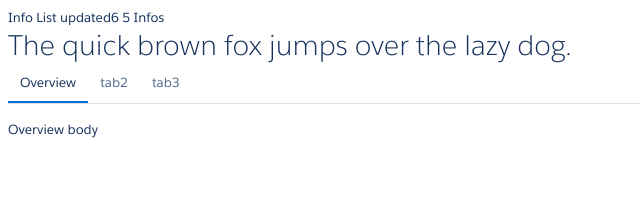
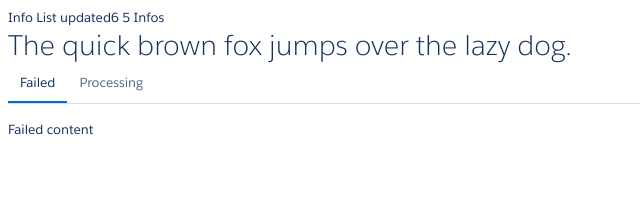
Before and after one commit to vad1m198/ng-batch-info, an Angular app: page / in a window 1280 px wide. Shown: the top 205 px of the page, without its empty margins (0-640 px from the left). Built offline with nearby package versions, Linux system fonts and the light colour scheme.

Commit message:
tabs chages

```diff
--- a/src/app/infoList/infoList.component.html
+++ b/src/app/infoList/infoList.component.html
@@ -1,18 +1,23 @@
 <h2>Info List updated6</h2>
 {{infos.length}} Infos
 <div class="slds-text-heading_large">The quick brown fox jumps over the lazy dog.</div>
+
 <sl-tabs>
 
-
-<ng-template sl-tab heading="Overview">
-    Overview body
-</ng-template>
-
-<ng-template sl-tab heading="tab2">
-    tab2
-</ng-template>
-
-<ng-template sl-tab heading="tab3">
-    tab3
-</ng-template>
+    <sl-tab>
+        <ng-template sl-tab-heading>
+            <div>Failed</div>
+        </ng-template>
+        <ng-template sl-tab-content>
+            <div>Failed content</div>
+        </ng-template>
+    </sl-tab>
+    <sl-tab>
+        <ng-template sl-tab-heading>
+            <div>Processing</div>
+        </ng-template>
+        <ng-template sl-tab-content>
+            <div>Processing content</div>
+        </ng-template>
+    </sl-tab>
 </sl-tabs>
--- a/src/app/tabs/tab.component.ts
+++ b/src/app/tabs/tab.component.ts
@@ -1,19 +1,35 @@
-import { Component, Input, TemplateRef, Directive,Optional } from "@angular/core";
+import { Component, Input, TemplateRef, Directive,Optional,ContentChild,QueryList } from "@angular/core";
+
+@Directive({selector: '[sl-tab-heading]'})
+export class SlTabHeading {
+  constructor(public templateRef: TemplateRef<any>) {}
+}
+
+@Directive({selector: '[sl-tab-content]'})
+export class SlTabContent {
+  constructor(public templateRef: TemplateRef<any>) {}
+}
 
 @Directive({
-  selector: 'ng-template[sl-tab]',
-  exportAs: 'slTab',
+  selector: 'sl-tab'
 })
 export class SlTab {
   @Input() Id: string | number;
-  @Input() heading: string | TemplateRef<any>;
+  @Input() heading: TemplateRef<any>;
   private _active: boolean = false;
+  @ContentChild(SlTabContent) contentTemplate: SlTabContent;
+  @ContentChild(SlTabHeading) headingTemplate: SlTabHeading;
 
   constructor(@Optional() public templateRef: TemplateRef<any>) {}
 
-    ngAfterContentInit() {
-      console.log('SlTab ngAfterContentInit', this.heading)
+  ngAfterContentInit() {
+    console.log('this.headingTemplate',this.headingTemplate);
+    console.log('this.contentTemplate',this.contentTemplate);
+    if (this.headingTemplate) {
+      this.heading = this.headingTemplate.templateRef;
     }
+    this.templateRef = this.contentTemplate.templateRef;
+  }
 
   set active(active: boolean) {
     this._active = active;
@@ -23,13 +39,3 @@ export class SlTab {
     return this._active;
   }
 }
-
-@Directive({selector: 'ng-template[sl-tab-heading]'})
-export class SlTabHeading {
-  constructor(public templateRef: TemplateRef<any>) {}
-}
-
-@Directive({selector: 'ng-template[sl-tab-content]'})
-export class SlTabContent {
-  constructor(public templateRef: TemplateRef<any>) {}
-}
--- a/src/app/tabs/tabs.component.html
+++ b/src/app/tabs/tabs.component.html
@@ -33,7 +33,7 @@
          aria-selected="true"
          aria-controls="tab-default-1"
          id="tab-default-1__item">
-         {{tab.heading}}
+          <ng-template [ngTemplateOutlet]="tab.heading"></ng-template>
       </a>
     </li>
     </ul>
```
